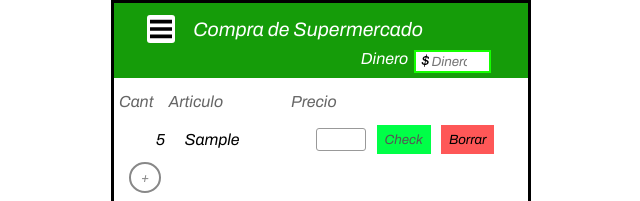
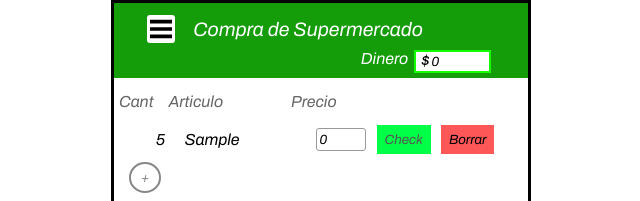
Before and after one commit to jonathanchw/Shopping_list_app, a React (Create React App) app: page / in a window 1280 px wide. Both pictures are taken after typing "5", "Sample" into the empty fields and a click on the input "Añadir". Shown: the top 201 px of the page, without its empty margins (319-959 px from the left). Built offline with nearby package versions, Linux system fonts and the light colour scheme.

Commit message:
fixing input value problem

```diff
--- a/src/components/CashContainer/index.js
+++ b/src/components/CashContainer/index.js
@@ -1,7 +1,7 @@
 import React from 'react';
 import './style.css';
 
-const CashContainer = ({setCash}) => {
+const CashContainer = ({setCash, cash}) => {
     return (
     <div className="cashContainer">
       <span className="moneyTitle">Dinero</span>
@@ -15,6 +15,7 @@ const CashContainer = ({setCash}) => {
           e.preventDefault();
           setCash( parseFloat(e.target.value))
         }}
+        value= {cash}
 
         />
 
--- a/src/components/InputPrecio/index.js
+++ b/src/components/InputPrecio/index.js
@@ -1,7 +1,7 @@
 import React from 'react'
 import './style.css';
 
-const InputPrecio = ({ saveItem, getIndex }) => {
+const InputPrecio = ({ saveItem, getIndex , precio}) => {
 
   return (
     <div>
@@ -16,6 +16,7 @@ const InputPrecio = ({ saveItem, getIndex }) => {
             getIndex
           });
         }}
+        value={precio}
       />
     </div>
   )
--- a/src/components/Items/index.js
+++ b/src/components/Items/index.js
@@ -2,11 +2,12 @@ import React from 'react';
 import './style.css';
 import InputPrecio from '../InputPrecio';
 import goback from '../../assets/goBack.png';
-const Items = ({ listItems, deleteItem, checkItem, addPrecio, goBack }) => {
+const Items = ({ listItems, deleteItem, checkItem, addPrecio, goBack}) => {
 
   return (
     <div className="container_list">
       {listItems.map((item, index) => (
+
         <ul className="ul_list" key={index.toString()}>
 
           <li className="li_list_cantidad">{item.cantidad}</li>
@@ -15,7 +16,7 @@ const Items = ({ listItems, deleteItem, checkItem, addPrecio, goBack }) => {
             : <li className="li_list_descripcion">{item.descripcion}</li>}
 
           <li className="li_list_precio">
-            <InputPrecio saveItem={addPrecio} getIndex={index} />
+            <InputPrecio saveItem={addPrecio} getIndex={index} precio={item.precio} />
           </li>
 
           <div className="checkBackContainer">
--- a/src/components/List/index.js
+++ b/src/components/List/index.js
@@ -21,17 +21,16 @@ function List() {
     initialCash = (dataCash);
   }
 
-  const { list, addItem, deleteItem, checkItem, addPrecio, goBack } = useListState(initialArr);
+  const { list, addItem, deleteItem, checkItem, addPrecio, goBack} = useListState(initialArr);
   const [cash, setCash] = useState(initialCash);
 
   localStorage.setItem("myData", JSON.stringify(list));
   localStorage.setItem("myCash", JSON.stringify(cash));
 
-  console.log(list)
-  console.log(cash)
+
   return (
     <div className="list_Container">
-      <CashContainer setCash={setCash} />
+      <CashContainer setCash={setCash} cash={cash} />
       <div className="column-Titles">
         <ul>
           <li className="cant">Cant</li>
--- a/src/components/useListState/index.js
+++ b/src/components/useListState/index.js
@@ -28,8 +28,6 @@ export default (initialValue) => {
     addPrecio: (itemPrecio) => {
       (list[itemPrecio.getIndex].precio = itemPrecio.value)
       setList([...list]);
-
-
     },
 
     goBack: (itemIndex) => {
```
